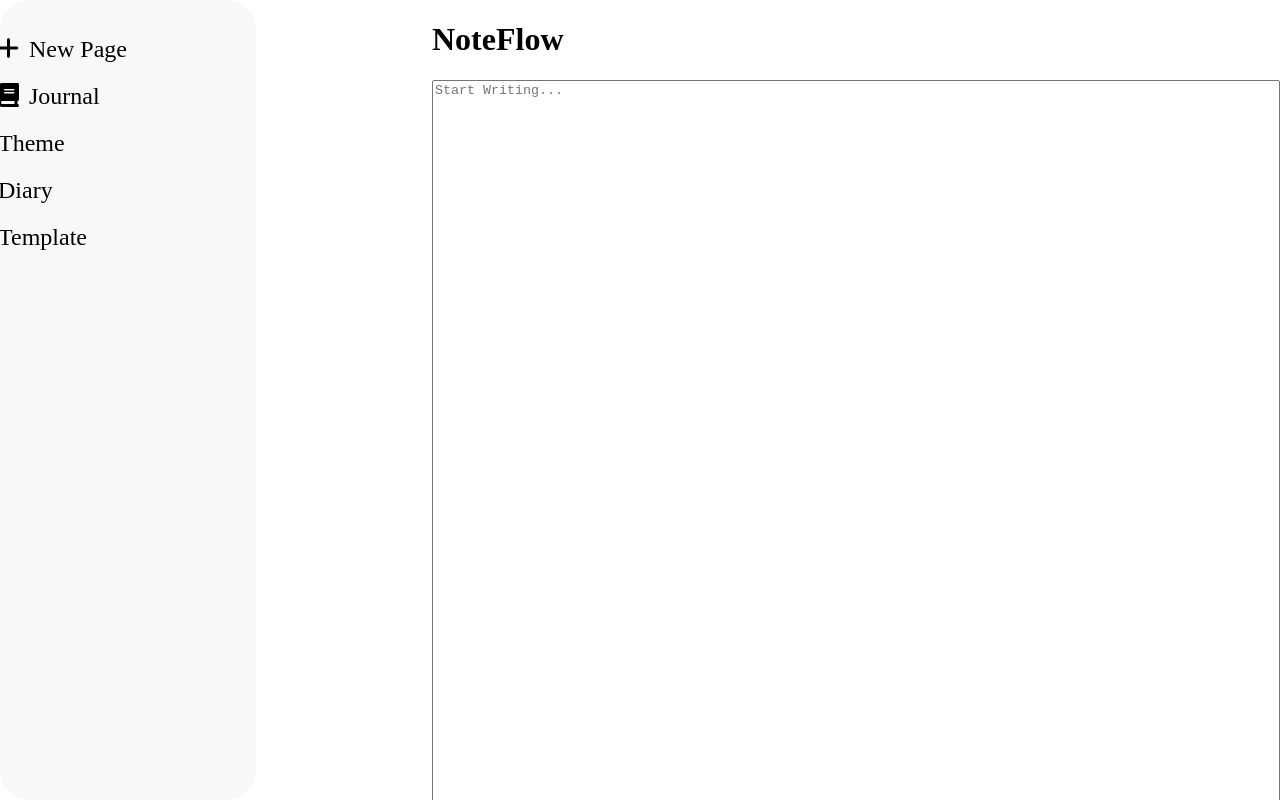
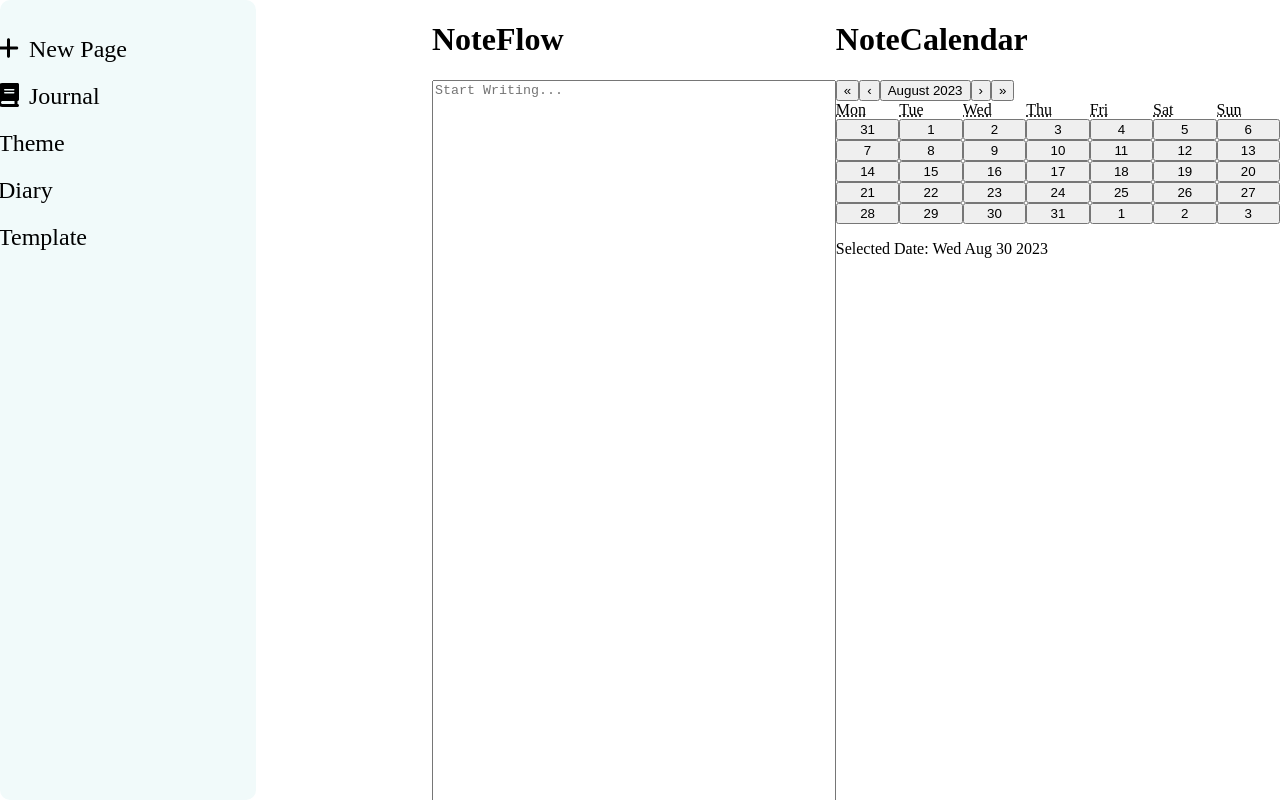
Before and after one commit to Octrainn/NoteFlowAI, a React (Vite) app: page / in a window 1280 px wide. Shown: the top 800 px of the page. Built offline with nearby package versions, Linux system fonts and the light colour scheme.

Commit message:
Calendar and Right side bar
Added basic calendar code and functionality, as well as created the right sidebar file.

```diff
--- a/package.json
+++ b/package.json
@@ -16,6 +16,7 @@
     "@fortawesome/free-solid-svg-icons": "^6.4.2",
     "@fortawesome/react-fontawesome": "^0.2.0",
     "react": "^18.2.0",
+    "react-calendar": "^4.6.0",
     "react-dom": "^18.2.0"
   },
   "devDependencies": {
--- a/src/App.jsx
+++ b/src/App.jsx
@@ -2,12 +2,14 @@ import React from "react";
 import Header from "./Header";
 import Navbar from "./Navbar";
 import "./CSS Files/App.css";
+import NoteCalendar from "./Calendar";
 
 function App() {
     return (
        <div className="app-container">
          <Navbar/>
          <Header/>
+         <NoteCalendar/>
        </div>
 
 
--- a/src/CSS Files/Header.css
+++ b/src/CSS Files/Header.css
@@ -5,8 +5,6 @@
     margin-left: 27rem
 }
 
-
-
 textarea {
     width: 100%;
     box-sizing: border-box;
--- a/src/CSS Files/Navbar.css
+++ b/src/CSS Files/Navbar.css
@@ -1,7 +1,7 @@
 #root {
-    --nice-color: #F8F8F8;
+    --side-bar-color: #f1fafa;
     --text-size: 1.5rem;
-    --highlight-color: #e7e4e4;
+    --highlight-color: #e4e6e7;
     --darker-highlight-color: #d8d5d5;
 
 }
@@ -11,6 +11,7 @@ body{
     padding: 0;
     box-sizing: border-box;
     font-family: 'Playfair Display', serif;
+
 }
 
 .nav-container {
@@ -20,8 +21,8 @@ body{
     height: 100%;
     width: 20%;
 
-    background-color: var(--nice-color);
-    border-radius: 30px;
+    background-color: var(--side-bar-color);
+    border-radius: 10px;
     flex: 1;
     position: fixed;
 }
--- /dev/null
+++ b/src/Calendar.jsx
@@ -0,0 +1,21 @@
+import React, { useState } from "react";
+import Calendar from "react-calendar";
+
+function NoteCalendar() {
+
+    const [date, setDate] = useState(new Date())
+    const handleDateChange = (newDate) => {
+        setDate(newDate)
+    }
+
+    return (
+        <div>
+            <h1>NoteCalendar</h1>
+            <Calendar onChange={handleDateChange} value={date}/>
+            <p>Selected Date: {date.toDateString()}</p>
+        </div>
+    )
+
+};
+
+export default NoteCalendar
```
Also changed, not shown: src/Rightbar.jsx (added, +11 -0 lines), 1 other file (tests, documents, lock files or other folders).
